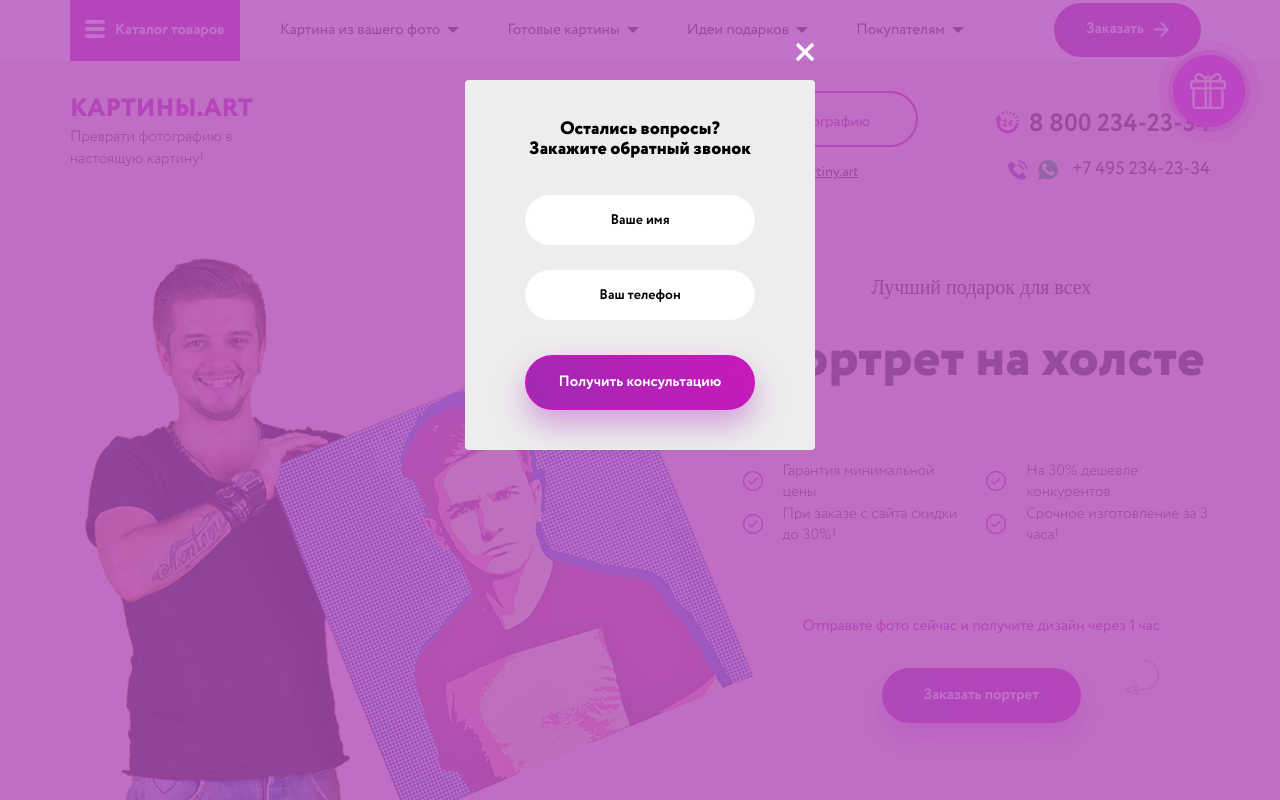
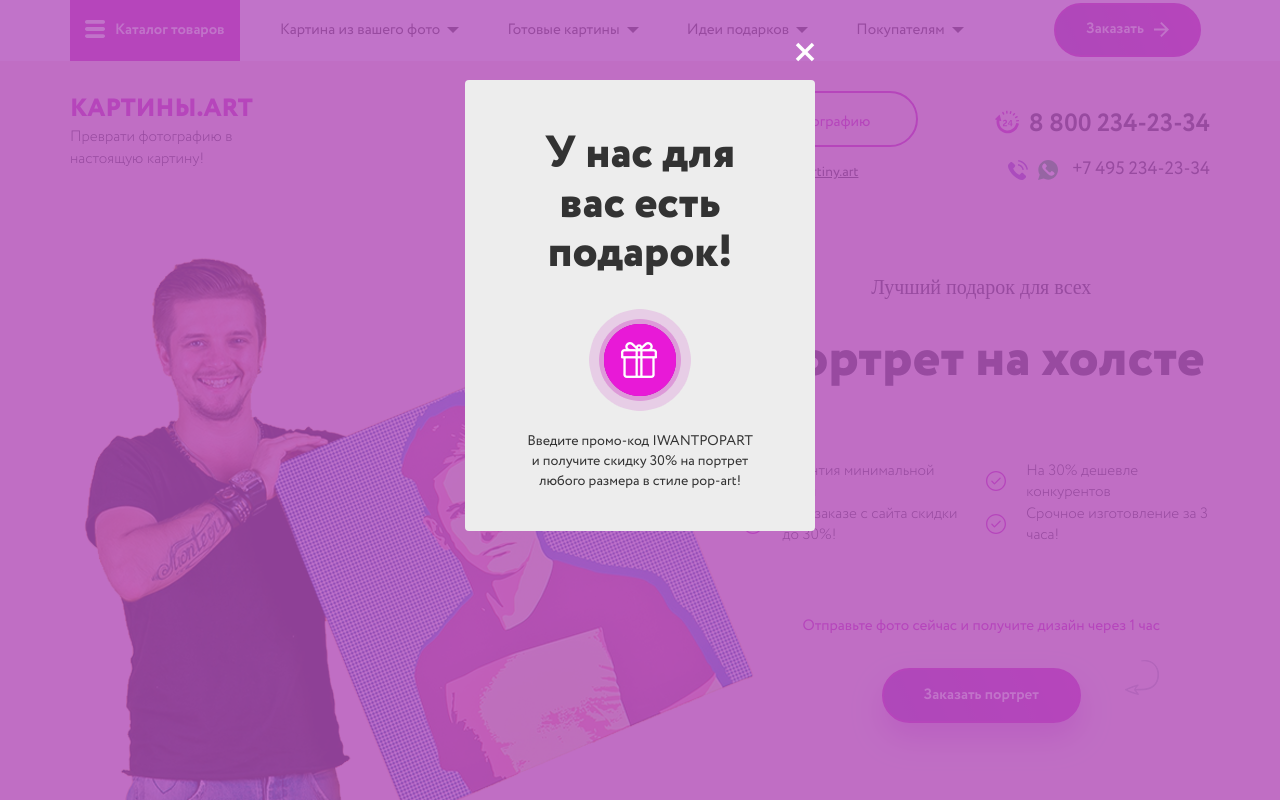
Before and after one commit to devmoek/portrait, a website with bundled scripts: page src/index.html in a window 1280 px wide. Shown: the top 800 px of the page. Built offline with nearby package versions, Linux system fonts and the light colour scheme; a web font is replaced by a local one.

Commit message:
improve modal

```diff
--- a/src/assets/css/main.css
+++ b/src/assets/css/main.css
@@ -1582,6 +1582,9 @@ h4 {
     width: 2rem;
     height: 2rem;
   }
+  .main-slider-item img {
+    width: 100%;
+  }
   .main .logo {
     font-size: 1.5rem;
     line-height: 4rem;
--- a/src/js/modules/modals.js
+++ b/src/js/modules/modals.js
@@ -1,5 +1,7 @@
 const modals = () => {
-    function bindModal(triggerSelector, modalSelector, closeSelector, closeClickOveraly = true) {
+    let btnPressed;
+
+    function bindModal(triggerSelector, modalSelector, closeSelector, destroy = false) {
 
         const trigger = document.querySelectorAll(triggerSelector),
               modal = document.querySelector(modalSelector),
@@ -13,8 +15,15 @@ const modals = () => {
                     e.preventDefault();
                 }
 
+                btnPressed = true;
+
+                if (destroy) {
+                    item.remove();
+                }
+
                 windows.forEach(item => {
                     item.style.display = "none";
+                    item.classList.add('animated', 'fadeIn');
                 });
 
                 modal.style.display = "block";
@@ -35,7 +44,7 @@ const modals = () => {
         });
 
         modal.addEventListener("click", (e) => {
-            if (e.target === modal && closeClickOveraly) {
+            if (e.target === modal) {
                 windows.forEach(item => {
                     item.style.display = "none";
                 });
@@ -60,6 +69,8 @@ const modals = () => {
             if (!display) {
                 document.querySelector(selector).style.display = "block";
                 document.body.classList.add('modal-open');
+                scroll = calcScroll();
+                document.body.style.marginRight = `${scroll}px`;
             }
         }, time);
     }
@@ -80,9 +91,23 @@ const modals = () => {
         return scrollWidth;
     }
 
+    function openByScroll(selector) {
+        window.addEventListener('scroll', () => {
+
+            // for old browsers
+            let scrollHeight = Math.max(document.documentElement.scrollHeight, document.body.scrollHeight);
+
+            if (!btnPressed && (window.pageYOffset + document.documentElement.clientHeight >= scrollHeight)) {
+                document.querySelector(selector).click();
+            }
+        });
+    }
+
     bindModal('.button-design', '.popup-design', '.popup-design .popup-close');
     bindModal('.button-consultation', '.popup-consultation', '.popup-consultation .popup-close');
-    showModalByTime('.popup-consultation', 5000);
+    bindModal('.fixed-gift', '.popup-gift', '.popup-gift .popup-close', true);
+    openByScroll('.fixed-gift');
+    // showModalByTime('.popup-consultation', 5000);
 };
 
 export default modals;
```
